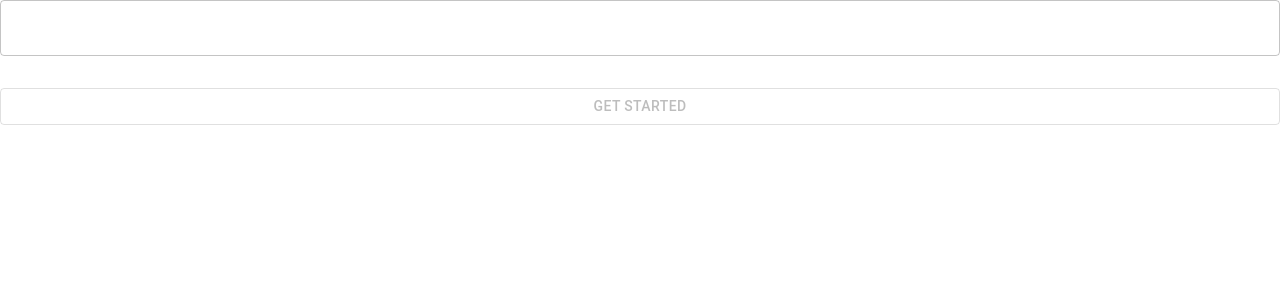
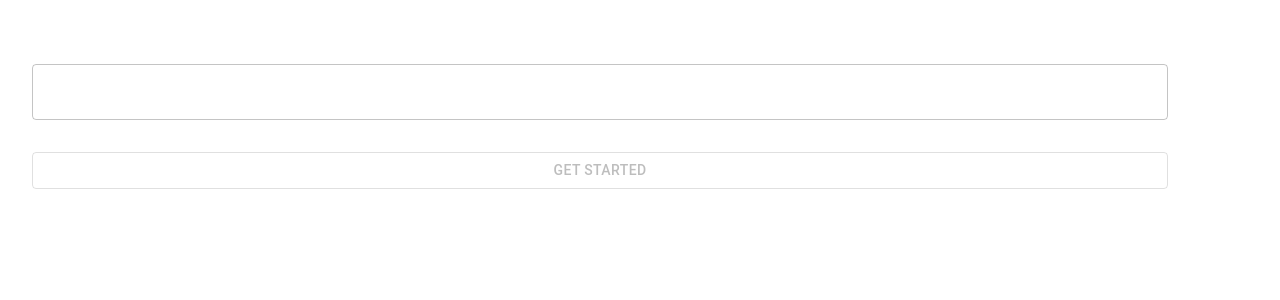
Before and after one commit to Mhudlark/totem-pole, a Next.js app: page / in a window 1280 px wide. Shown: the top 300 px of the page. Built offline with nearby package versions, Linux system fonts and the light colour scheme.

Commit message:
feat: Update app layout with padding

```diff
--- a/src/layouts/App.tsx
+++ b/src/layouts/App.tsx
@@ -1,3 +1,5 @@
+import { Container } from '@mui/material';
+
 import SnackBar from '@/components/SnackBar';
 
 import { Meta } from './Meta';
@@ -13,7 +15,11 @@ const App = ({ children }: AppLayoutProps) => {
         title="Next.js Boilerplate Presentation"
         description="Next js Boilerplate is the perfect starter code for your project. Build your React application with the Next.js framework."
       />
-      {children}
+      <Container
+        sx={{ px: { xs: 2, sm: 3, md: 4 }, py: { xs: 4, sm: 6, md: 8 }, m: 0 }}
+      >
+        {children}
+      </Container>
       <SnackBar />
     </>
   );
```
